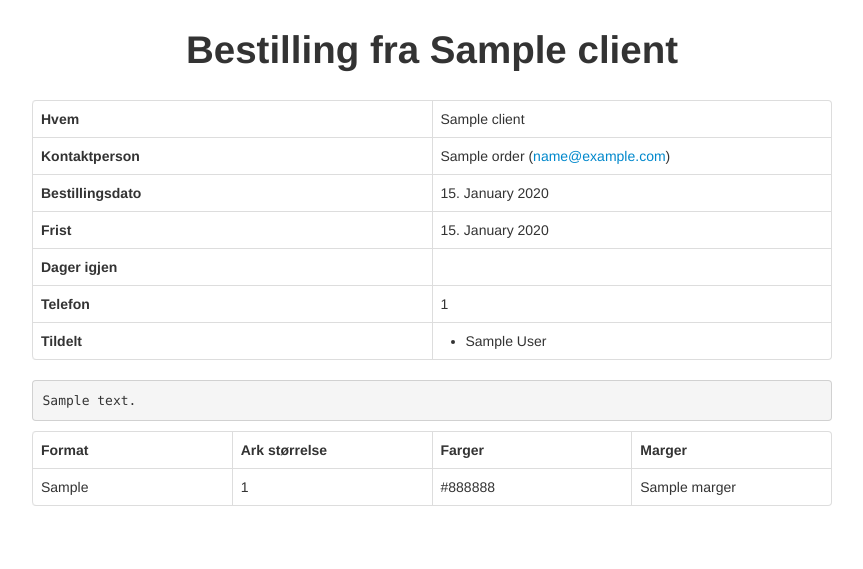
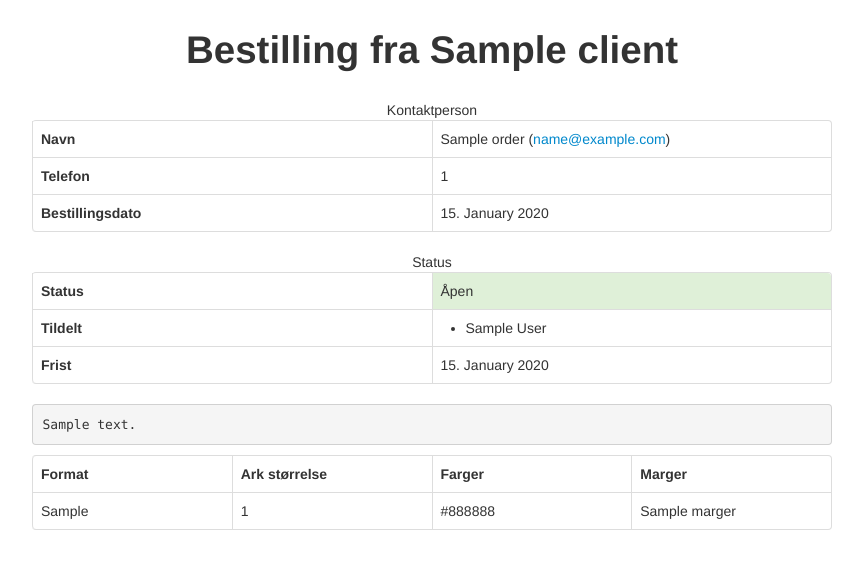
Before and after one commit to edb-gjengen/bestillingsskjema, a Django app: template bestilling/templates/design/order.html in a window 1280 px wide. Shown: the top 569 px of the page, without its empty margins (208-1071 px from the left). Run offline with Django 3.2, Linux system fonts and the light colour scheme; the template is opened without the code that fills it: most values are stand-ins (such as "Sample title", 1, 10 or a date in 2020); some libraries are stand-ins or nearby versions.

Commit message:
Group similar data in order receipt view.

```diff
--- a/bestilling/templates/design/order.html
+++ b/bestilling/templates/design/order.html
@@ -17,29 +17,34 @@
 		<h1 class="text-center" style="margin:30px;">Bestilling fra {{ order.client }}</h1>
 
 		<table class="table table-bordered">
+			<caption>Kontaktperson</caption>
 			<tr>
-				<th style="width:50%;">Hvem</th>
-				<td style="width:50%;">{{ order.client }}</td>
+				<th style="width:50%;">Navn</th>
+				<td style="width:50%;">{{ order.contact_name }} {% if order.contact_email %}(<a href="mailto:{{ order.contact_email }}">{{ order.contact_email }}</a>){% endif %}</td>
 			</tr>
 			<tr>
-				<th>Kontaktperson</th>
-				<td>{{ order.contact_name }} {% if order.contact_email %}(<a href="mailto:{{ order.contact_email }}">{{ order.contact_email }}</a>){% endif %}</td>
+				<th>Telefon</th>
+				<td>{{ order.contact_number|default:"--" }}</td>
 			</tr>
 			<tr>
 				<th>Bestillingsdato</th>
 				<td>{{data.created|date:"d. E Y" }}</td>
 			</tr>
-			<tr>
-				<th>Frist</th>
-				<td>{{ data.due|date:"d. E Y" }}</td>
-			</tr>
-			<tr>
-				<th>Dager igjen</th>
-				<td>{{ data.days_left|default:"" }}</td>
-			</tr>
-			<tr>
-				<th>Telefon</th>
-				<td>{{ order.contact_number|default:"--" }}</td>
+		</table>
+		<table class="table table-bordered">
+			<caption>Status</caption>
+			<tr class="
+				{% if data.card.closed %}
+					error
+				{% else %}
+					{% if data.members %}
+						success
+					{% else %}
+						info
+					{% endif %}
+				{% endif %}">
+				<th style="width:50%;">Status</th>
+				<td style="width:50%;">{% if data.card.closed %}Lukket{% else %}&Aring;pen{% endif %}</td>
 			</tr>
 			<tr>
 				<th>Tildelt</th>
@@ -54,6 +59,10 @@
 					Ingen
 					{% endif %}
 				</td>
+			</tr>
+			<tr>
+				<th>Frist</th>
+				<td>{{ data.due|date:"d. E Y" }} {% if data.days_left %}({{ data.days_left|default:"" }} dager igjen){% endif %}</td>
 			</tr>
 		</table>
 
```
